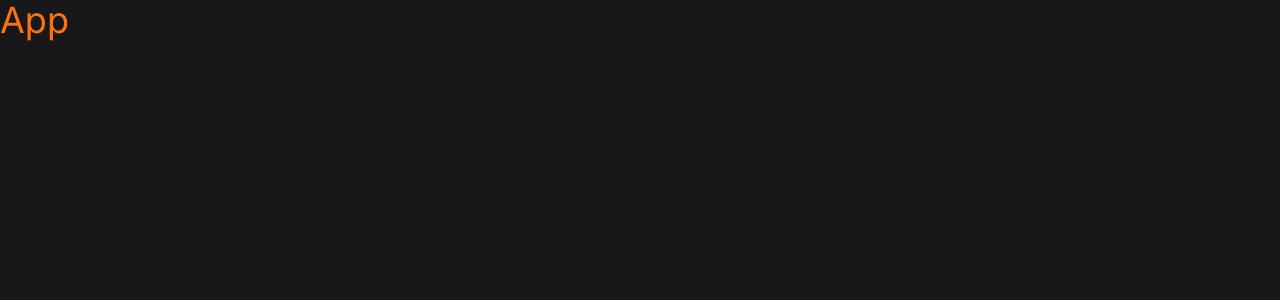
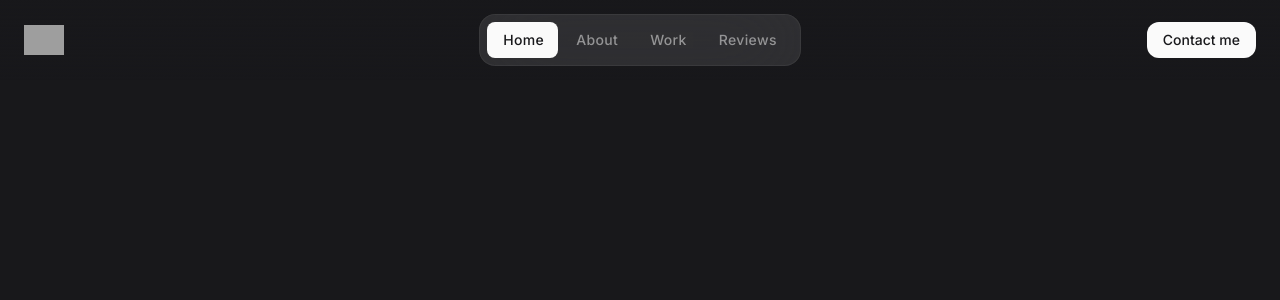
Before and after one commit to Garvit-Adlakha/Portfolio, a React (Vite) app: page / in a window 1280 px wide. Shown: the top 300 px of the page. Built offline with nearby package versions, Linux system fonts and the light colour scheme; grey boxes are pictures that could not be loaded.

Commit message:
add header and navbar

```diff
--- a/index.html
+++ b/index.html
@@ -21,7 +21,7 @@
     <!--
     -Maerial Symbol rounded
   -->
-  <link rel="stylesheet" href="https://fonts.googleapis.com/css2?family=Material+Symbols+Rounded:opsz,wght,FILL,GRAD@24,400,0..1,0&icon_names=search" />
+  <link href="https://fonts.googleapis.com/css2?family=Material+Symbols+Rounded" rel="stylesheet" />
 
   </head>
   <body>
--- a/package.json
+++ b/package.json
@@ -10,6 +10,7 @@
     "preview": "vite preview"
   },
   "dependencies": {
+    "prop-types": "^15.8.1",
     "react": "^18.3.1",
     "react-dom": "^18.3.1",
     "tailwind-scrollbar": "^3.1.0"
--- a/src/App.jsx
+++ b/src/App.jsx
@@ -1,6 +1,10 @@
+
+//components
+import Header from "./components/Header"
+
 function App() {
   return (
-    <div className="text-4xl text-orange-500">App</div>
+    <Header />
   )
 }
 
--- /dev/null
+++ b/src/components/Header.jsx
@@ -0,0 +1,42 @@
+import { Navbar } from "./Navbar";
+import { useState } from "react";
+
+const Header = () => {
+  const [navOpen, setNavOpen] = useState(false);
+
+  return (
+    <header className="fixed top-0 left-0 w-full h-20 flex items-center z-40 bg-gradient-to-b from-zinc-900 to-zinc-900/0">
+      <div className="max-w-screen-2xl w-full mx-auto px-4 flex justify-between items-center md:px-6 md:grid md:grid-cols-[1fr,3fr,1fr]">
+        <h1>
+          <a href="/" className="logo">
+            <img
+              src="/images/logo.svg"
+              width={40}
+              height={40}
+              alt="Garvit Adlakha Logo"
+            />
+          </a>
+        </h1>
+        <div className="relative md:justify-self-center">
+          <button
+            className="menu-btn md:hidden"
+            onClick={() => setNavOpen((prev)=> !prev)}
+          >
+            <span className="material-symbols-rounded">
+              {navOpen ? 'close': 'menu'}
+              </span>
+          </button>
+          <Navbar navOpen={navOpen} />
+        </div>
+        <a
+          href="#contact"
+          className="btn btn-secondary max-md:hidden md:justify-self-end"
+        >
+          Contact me
+        </a>
+      </div>
+    </header>
+  );
+};
+
+export default Header;
--- /dev/null
+++ b/src/components/Navbar.jsx
@@ -0,0 +1,85 @@
+import { useRef,useEffect } from "react";
+import PropTypes from "prop-types";
+
+
+export const Navbar = ({ navOpen }) => {
+    const lastActiveLink=useRef()
+    const activeBox=useRef()
+    const navItems = [
+        {
+          label: 'Home',
+          link: '#home',
+          className: 'nav-link active',
+          ref: lastActiveLink
+        },
+        {
+          label: 'About',
+          link: '#about',
+          className: 'nav-link'
+        },
+        {
+          label: 'Work',
+          link: '#work',
+          className: 'nav-link'
+        },
+        {
+          label: 'Reviews',
+          link: '#reviews',
+          className: 'nav-link'
+        },
+        {
+          label: 'Contact',
+          link: '#contact',
+          className: 'nav-link md:hidden'
+        }
+      ];
+
+      const initActiveBox=()=>{
+        console.log(lastActiveLink.current)
+        console.log(activeBox.current);
+        activeBox.current.style.top=lastActiveLink.current.offsetTop + 'px'
+        activeBox.current.style.left=lastActiveLink.current.offsetLeft + 'px'
+        activeBox.current.style.width=lastActiveLink.current.offsetWidth + 'px'
+        activeBox.current.style.height=lastActiveLink.current.offsetHeight + 'px'
+
+      }
+      const activeCurrentLink=(event)=>{
+        lastActiveLink.current?.classList.remove('active')
+        event.target.classList.add('active')
+        lastActiveLink.current=event.target
+        activeBox.current.style.top= event.target.offsetTop + 'px'
+        activeBox.current.style.left= event.target.offsetLeft + 'px'
+        activeBox.current.style.width= event.target.offsetWidth + 'px'
+        activeBox.current.style.height= event.target.offsetHeight + 'px'
+      }
+
+      useEffect(initActiveBox,[])
+      window.addEventListener('resize',initActiveBox)
+
+  return (
+    <nav className={'navbar ' + (navOpen ? 'active' : '')}>
+        {
+            navItems.map(({label,link,className,ref},key)=>(
+                <a
+                href={link}
+                key={key}
+                ref={ref}
+                className={className}
+                onClick={activeCurrentLink}
+                >
+                    {
+                        label
+                    }
+                </a>
+
+            ))
+        }
+        <div className="active-box"
+            ref={activeBox}
+        ></div>
+    </nav>
+  )
+}
+Navbar.propTypes={
+    navOpen:PropTypes.bool.isRequired
+}
--- a/src/index.css
+++ b/src/index.css
@@ -8,3 +8,44 @@ html{
 body{
     @apply bg-zinc-900  text-zinc-50
 }
+
+.menu-btn {
+    @apply  w-10 h-10 grid place-items-center bg-zinc-50/10
+    rounded-xl ring-inset ring-1 ring-zinc-50/[0.02] backdrop-blur-2xl
+    hover:bg-zinc-50/15 transition-[transform,background-color] active:scale-95;
+}
+
+.navbar {
+    @apply absolute top-full right-0 mt-2 min-w-40 p-2 bg-zinc-50/10
+    rounded-2xl ring-inset ring-1 ring-zinc-50/5 scale-90 isolate
+    blur-sm opacity-0 invisible transition-all duration-500 ease-in-out md:static md:flex md:items-center md:mt-0 md:opacity-100 md:blur-0 md:visible md:scale-100 backdrop-blur-2xl;
+}
+
+.navbar.active {
+    @apply opacity-100 scale-100 blur-0 visible;
+}
+.nav-link{
+    @apply grid items-center h-9 px-4 text-sm font-medium tracking-wide text-zinc-50/50 hover:text-zinc-50 transition-colors
+}
+.nav-link.active {
+    @apply text-zinc-900 duration-500
+}
+
+.navbar .active-box{
+    @apply absolute bg-zinc-50 rounded-lg  -z-10 transition-[top,left] duration-500
+}
+
+
+/* button */
+.btn{
+    @apply max-w-max h-9 flex items-center gap-2 px-4 rounded-xl font-medium text-sm ring-1 ring-zinc-50/5 ring-inset transition-[background-color];
+}
+.btn-secondary{
+    @apply bg-zinc-50 text-zinc-900 active:bg-zinc-50/80;
+}
+
+.material-symbols-rounded{
+    @apply w-[1em] h-[1em] overflow-hidden;
+    font-variation-settings: "FILL" 0,"wght" 400,"GRAD" 0,
+    "opsz" 24;
+}
```
Also changed, not shown: 2 other files (tests, documents, lock files or other folders).
